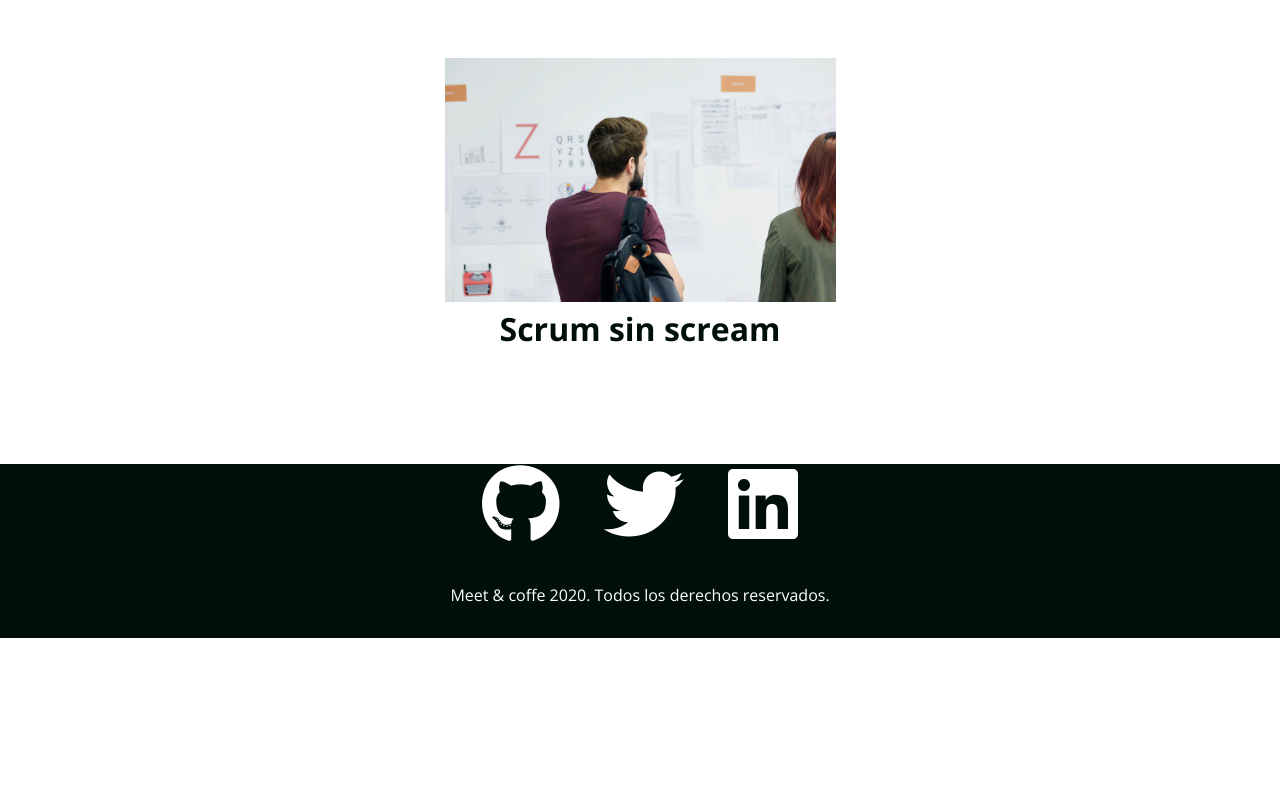
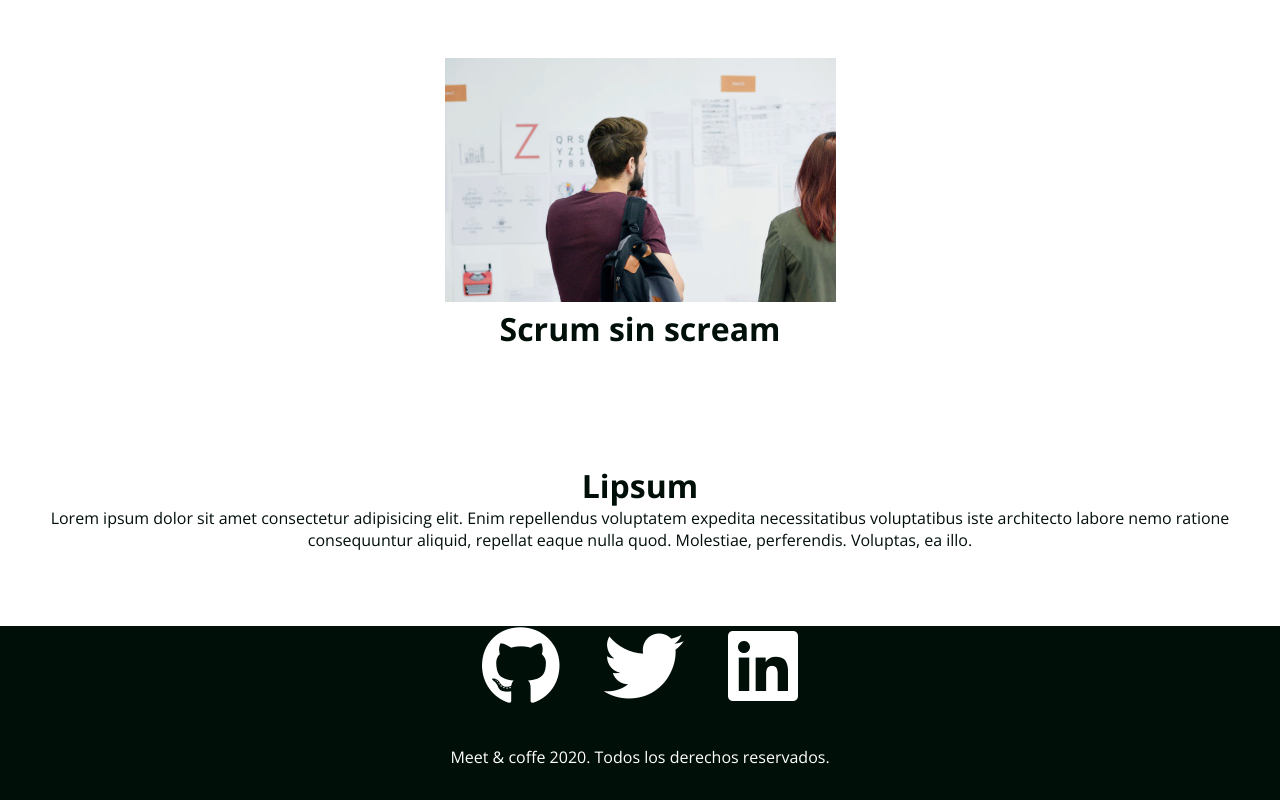
Before and after one commit to IgnacioBarrera/meet-coffee, a plain HTML site: page index.html in a window 1280 px wide. Shown: the part 1714-2514 px from the top of the page. Before the commit the page ends 2352 px from the top, so only its background shows below. Drawn offline with nearby package versions, Linux system fonts and the light colour scheme.

Commit message:
added new text to he index of meet&coffee project

```diff
--- a/index.html
+++ b/index.html
@@ -67,6 +67,11 @@
 
 </section>
 
+<section>
+  <h3>Lipsum</h3>
+  <p>Lorem ipsum dolor sit amet consectetur adipisicing elit. Enim repellendus voluptatem expedita necessitatibus voluptatibus iste architecto labore nemo ratione consequuntur aliquid, repellat eaque nulla quod. Molestiae, perferendis. Voluptas, ea illo.</p>
+</section>
+
 <footer id="contacto" class="oscuro">
   <a href="https://github.com"><i class="fab fa-github fa-5x"></i></a>
   <a href="https://twitter.com"><i class="fab fa-twitter fa-5x"></i></a>
```
